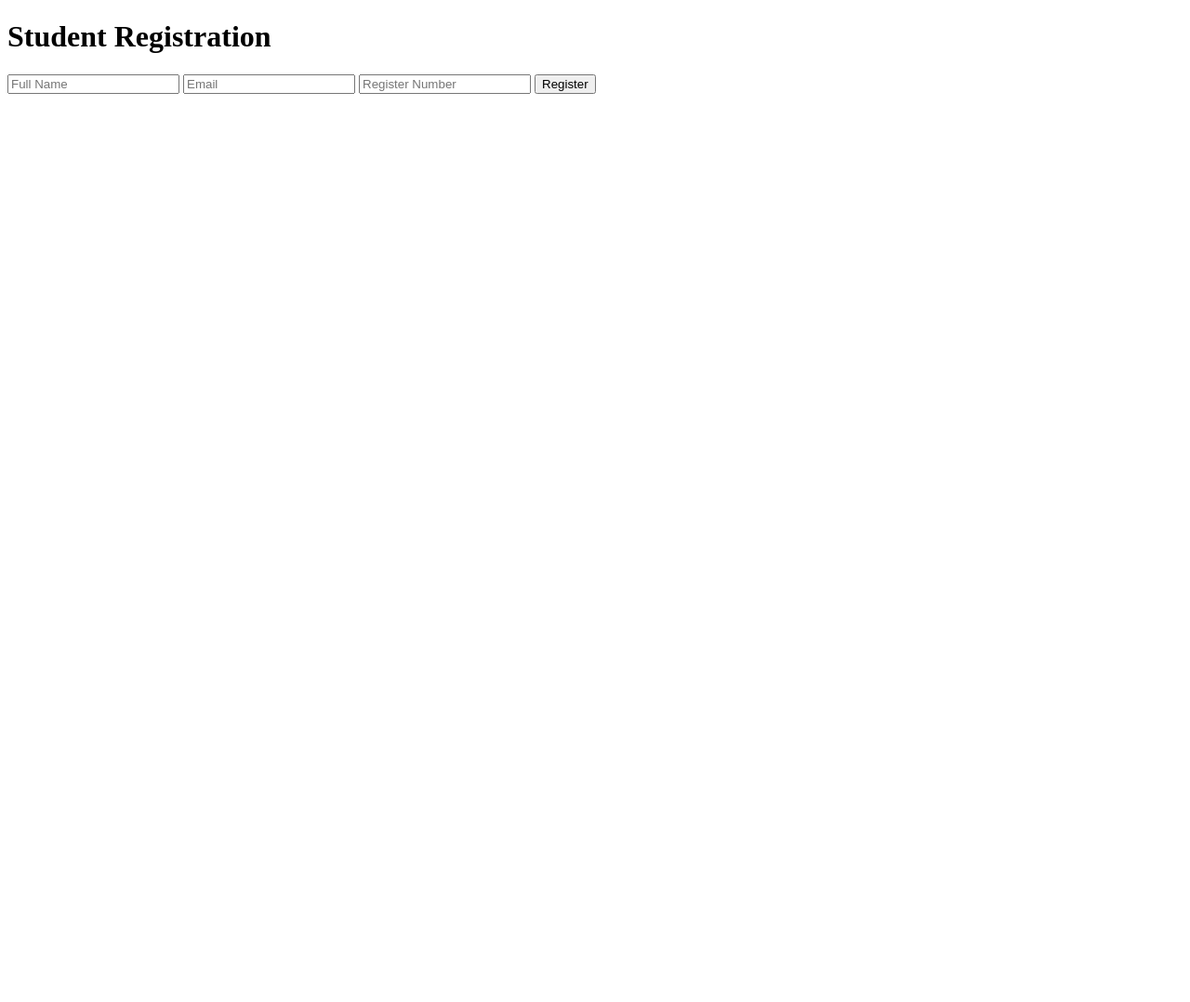
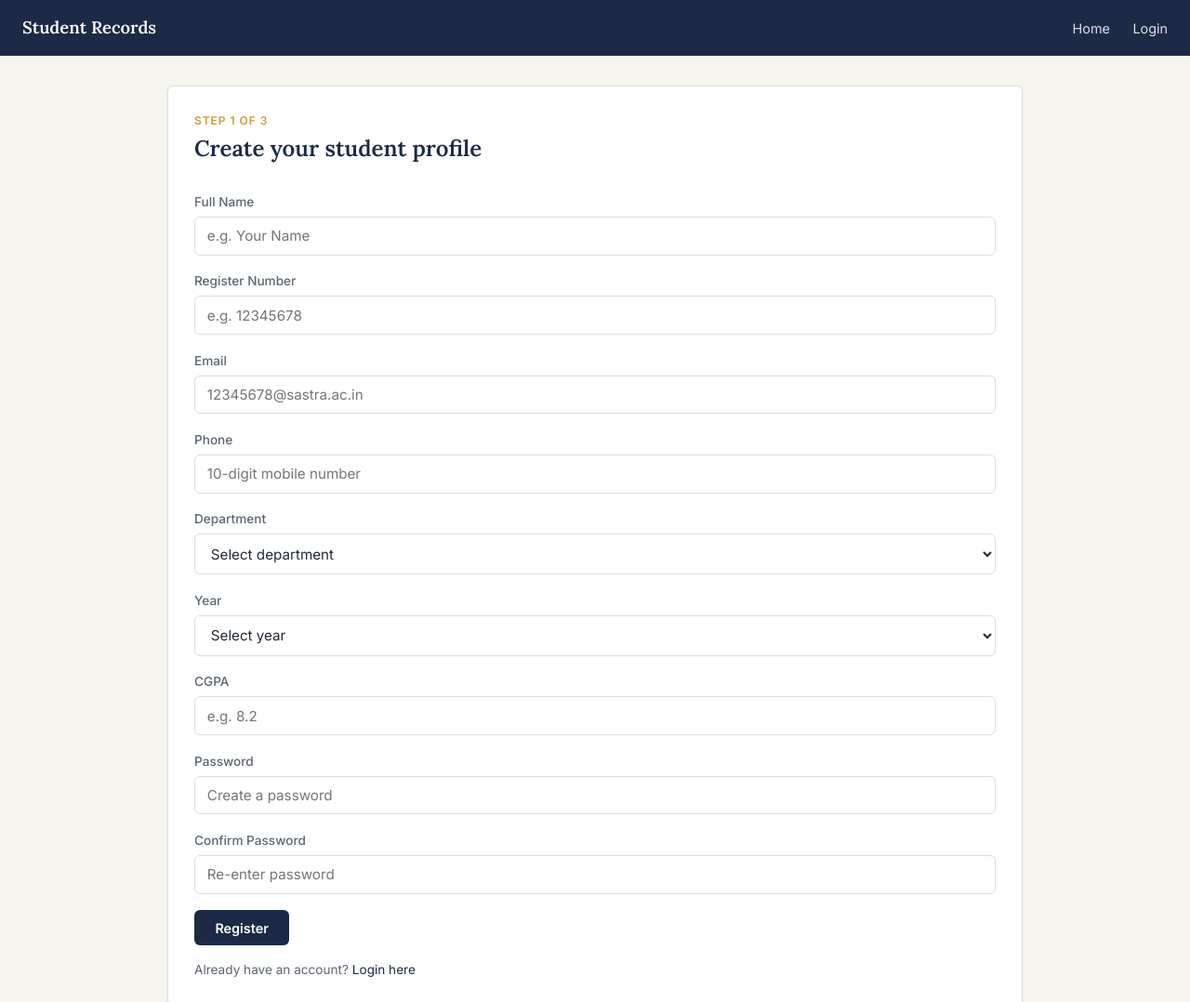
Before and after one commit to mufeedhdev/recruitment-resume-filter, a plain HTML site: page frontend/student/pages/register.html in a window 1280 px wide. Shown: the top 1078 px of the page at 93% size. Before the commit the page ends 800 px from the top, so only its background shows below. Drawn offline with Linux system fonts and the light colour scheme.

Commit message:
student side

```diff
--- /dev/null
+++ b/frontend/shared/css/common.css
@@ -0,0 +1,190 @@
+/* common.css */
+
+/* ---- Fonts ---- */
+@import url('https://fonts.googleapis.com/css2?family=Lora:wght@500;600;700&family=Inter:wght@400;500;600&display=swap');
+
+/* ---- Tokens ---- */
+:root {
+  --ink: #1B2A45;
+  --ink-light: #2E3F63;
+  --gold: #C89B3C;
+  --gold-light: #E0C077;
+  --paper: #F7F5F0;
+  --white: #FFFFFF;
+  --success: #3F7D58;
+  --error: #B4483A;
+  --text: #22293A;
+  --text-muted: #5B6472;
+  --border: #E1DDD3;
+
+  --font-display: 'Lora', Georgia, serif;
+  --font-body: 'Inter', system-ui, sans-serif;
+
+  --radius: 6px;
+  --shadow-sm: 0 1px 3px rgba(27,42,69,0.08);
+  --shadow-md: 0 4px 12px rgba(27,42,69,0.1);
+}
+
+/* ---- Reset ---- */
+* { margin: 0; padding: 0; box-sizing: border-box; }
+
+body {
+  font-family: var(--font-body);
+  background: var(--paper);
+  color: var(--text);
+  line-height: 1.5;
+  -webkit-font-smoothing: antialiased;
+}
+
+h1, h2, h3 {
+  font-family: var(--font-display);
+  color: var(--ink);
+  font-weight: 600;
+  line-height: 1.25;
+}
+
+h1 { font-size: 2rem; }
+h2 { font-size: 1.5rem; }
+h3 { font-size: 1.125rem; }
+
+a { color: var(--ink); text-decoration: none; }
+a:hover { color: var(--gold); }
+
+/* ---- Eyebrow label (signature element) ---- */
+.eyebrow {
+  font-family: var(--font-body);
+  font-size: 0.75rem;
+  font-weight: 600;
+  letter-spacing: 0.08em;
+  text-transform: uppercase;
+  color: var(--gold);
+  display: block;
+  margin-bottom: 0.4rem;
+}
+
+/* ---- Layout ---- */
+.container {
+  max-width: 960px;
+  margin: 0 auto;
+  padding: 2rem 1.25rem;
+}
+
+.card {
+  background: var(--white);
+  border: 1px solid var(--border);
+  border-radius: var(--radius);
+  box-shadow: var(--shadow-sm);
+  padding: 1.75rem;
+}
+
+/* ---- Navbar ---- */
+.navbar {
+  background: var(--ink);
+  color: var(--white);
+  padding: 1rem 1.5rem;
+  display: flex;
+  align-items: center;
+  justify-content: space-between;
+}
+
+.navbar .brand {
+  font-family: var(--font-display);
+  font-size: 1.15rem;
+  font-weight: 600;
+  color: var(--white);
+}
+
+.navbar a {
+  color: var(--white);
+  opacity: 0.85;
+  margin-left: 1.25rem;
+  font-size: 0.9rem;
+}
+
+.navbar a:hover { opacity: 1; color: var(--gold-light); }
+
+/* ---- Forms ---- */
+.form-group {
+  margin-bottom: 1.1rem;
+}
+
+label {
+  display: block;
+  font-size: 0.85rem;
+  font-weight: 500;
+  color: var(--text-muted);
+  margin-bottom: 0.35rem;
+}
+
+input, select, textarea {
+  width: 100%;
+  padding: 0.65rem 0.8rem;
+  font-family: var(--font-body);
+  font-size: 0.95rem;
+  border: 1px solid var(--border);
+  border-radius: var(--radius);
+  background: var(--white);
+  color: var(--text);
+  transition: border-color 0.15s ease;
+}
+
+input:focus, select:focus, textarea:focus {
+  outline: none;
+  border-color: var(--gold);
+  box-shadow: 0 0 0 3px rgba(200,155,60,0.15);
+}
+
+/* ---- Buttons ---- */
+.btn {
+  display: inline-block;
+  padding: 0.65rem 1.4rem;
+  font-family: var(--font-body);
+  font-weight: 600;
+  font-size: 0.9rem;
+  border-radius: var(--radius);
+  border: none;
+  cursor: pointer;
+  transition: transform 0.1s ease, box-shadow 0.15s ease;
+}
+
+.btn-primary {
+  background: var(--ink);
+  color: var(--white);
+}
+
+.btn-primary:hover {
+  background: var(--ink-light);
+  box-shadow: var(--shadow-md);
+}
+
+.btn-secondary {
+  background: transparent;
+  color: var(--ink);
+  border: 1px solid var(--border);
+}
+
+.btn-secondary:hover { border-color: var(--ink); }
+
+/* ---- Messages / Alerts ---- */
+.message {
+  padding: 0.75rem 1rem;
+  border-radius: var(--radius);
+  font-size: 0.9rem;
+  margin-top: 0.75rem;
+}
+
+.message.success { background: rgba(63,125,88,0.1); color: var(--success); }
+.message.error { background: rgba(180,72,58,0.1); color: var(--error); }
+
+/* ---- Utility ---- */
+.text-center { text-align: center; }
+.mt-1 { margin-top: 1rem; }
+.mt-2 { margin-top: 2rem; }
+
+/* ---- Responsive ---- */
+@media (max-width: 600px) {
+  .container { padding: 1.25rem 1rem; }
+  h1 { font-size: 1.6rem; }
+  .navbar { flex-direction: column; align-items: flex-start; gap: 0.6rem; }
+  .navbar a { margin-left: 0; margin-right: 1rem; }
+}
--- a/frontend/student/js/auth.js
+++ b/frontend/student/js/auth.js
@@ -0,0 +1,94 @@
+// auth.js
+
+document.addEventListener("DOMContentLoaded", () => {
+  const registerForm = document.getElementById("registerForm");
+  const messageBox = document.getElementById("formMessage");
+
+  if (registerForm) {
+    registerForm.addEventListener("submit", function (event) {
+      event.preventDefault();
+
+      const fullName = document.getElementById("fullName").value.trim();
+      const regNumber = document.getElementById("regNumber").value.trim();
+      const email = document.getElementById("email").value.trim();
+      const phone = document.getElementById("phone").value.trim();
+      const department = document.getElementById("department").value;
+      const year = document.getElementById("year").value;
+      const cgpa = parseFloat(document.getElementById("cgpa").value);
+      const password = document.getElementById("password").value;
+      const confirmPassword = document.getElementById("confirmPassword").value;
+
+      // Required field check
+      if (!fullName || !regNumber || !email || !phone || !department || !year || isNaN(cgpa) || !password || !confirmPassword) {
+        showMessage("Please fill in all fields.", "error");
+        return;
+      }
+
+      // Register number check — must be exactly 8 digits
+      const regNumberPattern = /^[0-9]{8}$/;
+      if (!regNumberPattern.test(regNumber)) {
+        showMessage("Register number must be exactly 8 digits.", "error");
+        return;
+      }
+
+      // Email must start with 8-digit register number, then domain
+      const emailPattern = /^[0-9]{8}@[a-zA-Z0-9.-]+\.[a-zA-Z]{2,}$/;
+      if (!emailPattern.test(email)) {
+        showMessage("Email must start with your 8-digit register number (e.g. 12345678@sastra.ac.in).", "error");
+        return;
+      }
+
+      // Email register number must match Register Number field
+      const emailRegPart = email.split("@")[0];
+      if (emailRegPart !== regNumber) {
+        showMessage("Email must match your register number.", "error");
+        return;
+      }
+
+      // Phone check (10 digits)
+      const phonePattern = /^[0-9]{10}$/;
+      if (!phonePattern.test(phone)) {
+        showMessage("Phone number must be 10 digits.", "error");
+        return;
+      }
+
+      // CGPA range check
+      if (cgpa < 0 || cgpa > 10) {
+        showMessage("CGPA must be between 0 and 10.", "error");
+        return;
+      }
+
+      // Password match check
+      if (password !== confirmPassword) {
+        showMessage("Passwords do not match.", "error");
+        return;
+      }
+
+      // Password strength (basic)
+      if (password.length < 6) {
+        showMessage("Password must be at least 6 characters.", "error");
+        return;
+      }
+
+      // All checks passed
+      const studentData = {
+        fullName,
+        regNumber,
+        email,
+        phone,
+        department,
+        year,
+        cgpa,
+        password
+      };
+
+      console.log("Student registration data:", studentData);
+
+      showMessage("Registered successfully! Redirecting to login...", "success");
+
+      setTimeout(() => {
+        window.location.href = "login.html";
+      }, 1500);
+    });
+  }
+});
--- a/frontend/student/pages/register.html
+++ b/frontend/student/pages/register.html
@@ -1,19 +1,99 @@
 <!DOCTYPE html>
-<html>
+<html lang="en">
 <head>
-    <title>Student Registration</title>
+<meta charset="UTF-8">
+<meta name="viewport" content="width=device-width, initial-scale=1.0">
+<title>Student Registration</title>
+<link rel="stylesheet" href="../../shared/css/common.css">
+<link rel="stylesheet" href="../css/auth.css">
 </head>
 <body>
 
-    <h1>Student Registration</h1>
+<nav class="navbar">
+  <span class="brand">Student Records</span>
+  <div>
+    <a href="index.html">Home</a>
+    <a href="login.html">Login</a>
+  </div>
+</nav>
 
-    <form>
-        <input type="text" placeholder="Full Name">
-        <input type="email" placeholder="Email">
-        <input type="text" placeholder="Register Number">
+<div class="container">
+  <div class="auth-card card">
+    <span class="eyebrow">Step 1 of 3</span>
+    <h2>Create your student profile</h2>
 
-        <button type="submit">Register</button>
+    <form id="registerForm" class="mt-2">
+
+      <div class="form-group">
+        <label for="fullName">Full Name</label>
+        <input type="text" id="fullName" placeholder="e.g. Your Name" required>
+      </div>
+
+      <div class="form-group">
+        <label for="regNumber">Register Number</label>
+        <input type="text" id="regNumber" placeholder="e.g. 12345678" maxlength="8" required>
+      </div>
+
+      <div class="form-group">
+        <label for="email">Email</label>
+        <input type="email" id="email" placeholder="12345678@sastra.ac.in" required>
+      </div>
+
+      <div class="form-group">
+        <label for="phone">Phone</label>
+        <input type="tel" id="phone" placeholder="10-digit mobile number" maxlength="10" required>
+      </div>
+
+      <div class="form-group">
+        <label for="department">Department</label>
+        <select id="department" required>
+          <option value="">Select department</option>
+          <option value="BCA">BCA</option>
+          <option value="B.Tech CSE">B.Tech CSE</option>
+          <option value="B.Com">B.Com</option>
+          <option value="Other">Other</option>
+        </select>
+      </div>
+
+      <div class="form-group">
+        <label for="year">Year</label>
+        <select id="year" required>
+          <option value="">Select year</option>
+          <option value="1">1st Year</option>
+          <option value="2">2nd Year</option>
+          <option value="3">3rd Year</option>
+          <option value="4">Final Year</option>
+        </select>
+      </div>
+
+      <div class="form-group">
+        <label for="cgpa">CGPA</label>
+        <input type="number" id="cgpa" step="0.01" min="0" max="10" placeholder="e.g. 8.2" required>
+      </div>
+
+      <div class="form-group">
+        <label for="password">Password</label>
+        <input type="password" id="password" placeholder="Create a password" required>
+      </div>
+
+      <div class="form-group">
+        <label for="confirmPassword">Confirm Password</label>
+        <input type="password" id="confirmPassword" placeholder="Re-enter password" required>
+      </div>
+
+      <button type="submit" class="btn btn-primary">Register</button>
+
+      <div id="formMessage"></div>
+
     </form>
 
+    <p class="mt-1" style="font-size: 0.85rem; color: var(--text-muted);">
+      Already have an account? <a href="login.html">Login here</a>
+    </p>
+
+  </div>
+</div>
+
+<script src="../js/auth.js"></script>
 </body>
 </html>
```
Also changed, not shown: frontend/student/pages/index.html (+66 -0 lines), frontend/student/css/auth.css (added), frontend/student/css/dashboard.css (added), frontend/student/css/profile.css (added), frontend/student/css/style.css (deleted).
